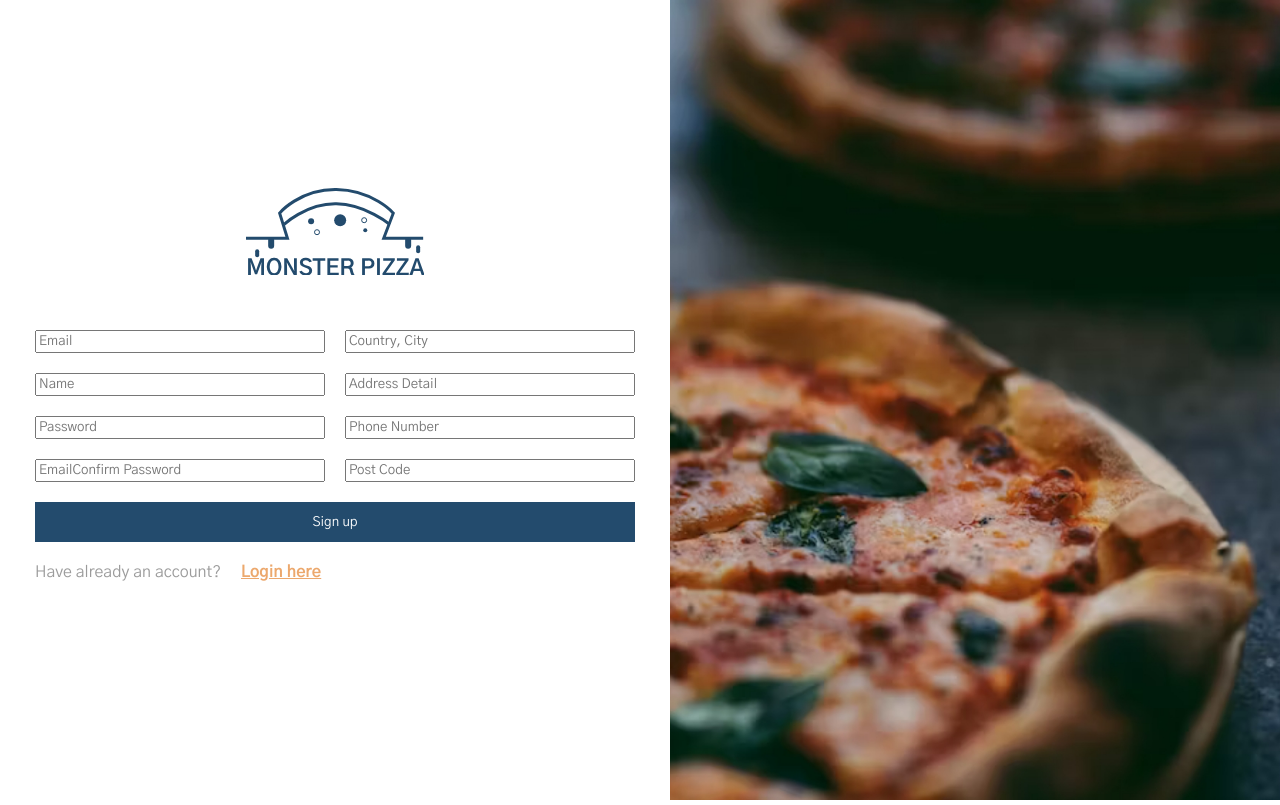
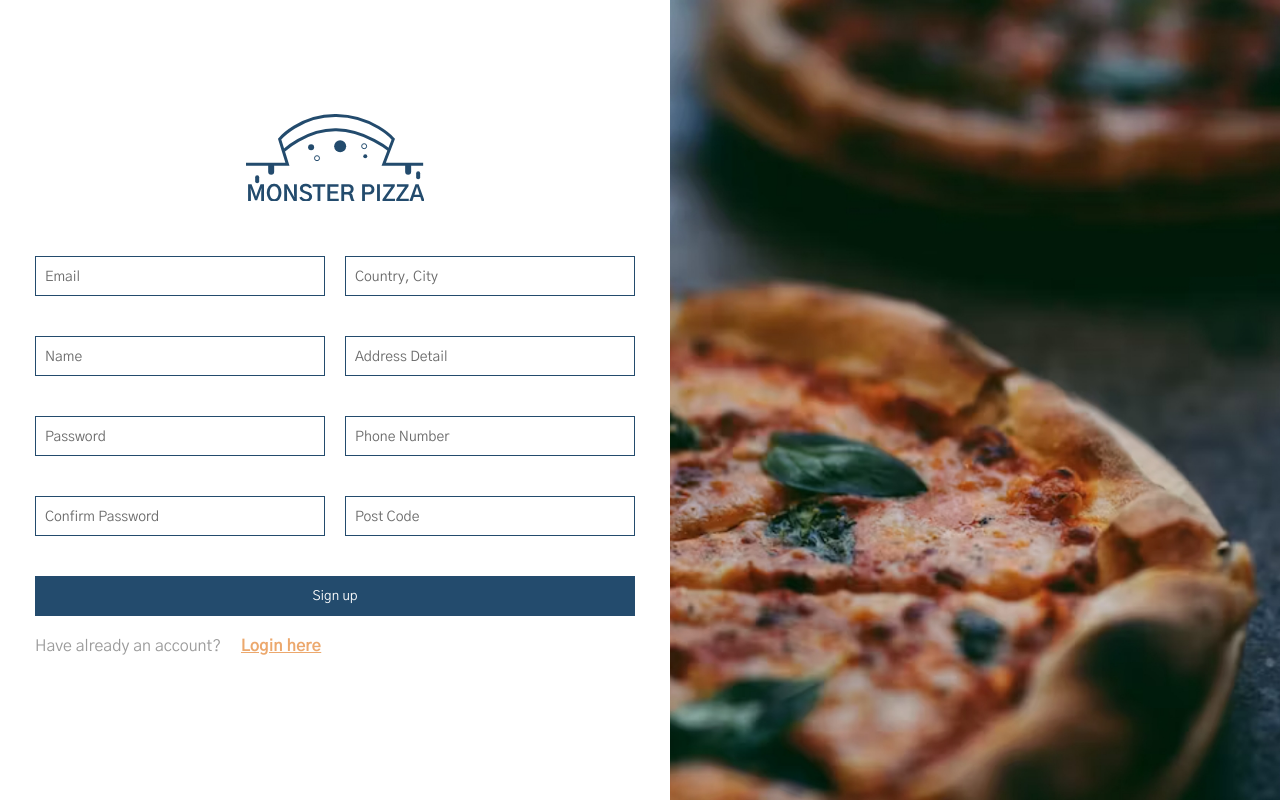
Before and after one commit to cheonjp/pizza, a React (Vite) app: page /register in a window 1280 px wide. Built offline with nearby package versions, Linux system fonts and the light colour scheme.

Commit message:
setting register validation

```diff
--- a/src/assets/components/input/Input.jsx
+++ b/src/assets/components/input/Input.jsx
@@ -10,6 +10,10 @@ function Input(props) {
         e.target.value === "" ? setLabelMove(false) : null
         setFocusing(true)
     }
+    const focus = ()=>{
+      // setFocusing(true)
+      setLabelMove(true)
+    }
   return (
     <div className='inputContainer'>
         <label className={labelMove ? "labelActive" : null}>{label}</label>
@@ -18,7 +22,7 @@ function Input(props) {
         type={type}
         {...inputProps}
         className="input"
-        onFocus={()=> setLabelMove(true)}
+        onFocus={focus}
         onBlur={blur}
         focusing={focusing.toString()}
          />
--- a/src/assets/components/input/input.scss
+++ b/src/assets/components/input/input.scss
@@ -8,6 +8,7 @@
         position:absolute;
         left:10px;
         transition:.3s;
+        font-size: 14px;
     }
     .labelActive{
         bottom:60px !important;
@@ -37,4 +38,5 @@
     .input:invalid[focusing="true"]+span{
         display:block;
     }
+
 }
--- /dev/null
+++ b/src/assets/components/submitBtn/SubmitBtn.jsx
@@ -0,0 +1,11 @@
+import React, { useState } from 'react'
+import "./submitBtn.scss"
+import {ImSpinner8} from "react-icons/im"
+
+function SubmitBtn({text,refer}) {
+  return (
+        <button ref={refer} className='submit' type="submit">{text} <ImSpinner8/></button>
+  )
+}
+
+export default SubmitBtn
--- /dev/null
+++ b/src/assets/components/submitBtn/submitBtn.scss
@@ -0,0 +1,32 @@
+@import "../../../common.scss";
+
+.submit{
+    background-color: $color2;
+    border:none;
+    outline: none;
+    width:100%;
+    color:white;
+    padding:10px;
+    height:40px;
+    cursor: pointer;
+    display:flex;
+    align-items: center;
+    justify-content: center;
+    gap:15px;
+    svg{
+        font-size: 20px;
+        display:none;
+        animation: spinner 1.3s infinite forwards
+    }
+    @keyframes spinner {
+        from{
+            transform: rotate(0deg);
+        }
+        to{
+            transform: rotate(360deg);
+        }
+    }
+    &.spinner svg{
+        display:block;
+    }
+}
--- a/src/assets/pages/login/Login.jsx
+++ b/src/assets/pages/login/Login.jsx
@@ -38,6 +38,7 @@ function Login() {
 
     const onChange =(e)=>{
         setValues({...values, [e.target.name]:e.target.value})
+        console.log(values)
     }
   return (
     <div className='login'>
--- a/src/assets/pages/register/Register.jsx
+++ b/src/assets/pages/register/Register.jsx
@@ -1,58 +1,138 @@
-import React, { useState } from 'react'
+import React, { useRef, useState } from 'react'
 import "./register.scss"
 import { ReactComponent as IconLogo } from "../../svg/logo_blue.svg"
 import { Link, useNavigate, useNavigation } from 'react-router-dom'
 import instance from '../../../axios'
+import Input from '../../components/input/Input'
+import SubmitBtn from '../../components/submitBtn/SubmitBtn'
 
 function Register() {
 
-    const [message,setMessage]=useState("")
+    const [sameEmail, setSameEmail] = useState(false)
+    const [data,setData]=useState(null)
+    const [loading,setLoading]=useState(null)
+
+    const submitBtn = useRef()
+
+    const emailErrorMessage = sameEmail ? "This email is already registered" : "This is not email pattern"
+    const emailPattern = sameEmail ? "" : "[a-zA-Z0-9]+[@][a-zA-Z0-9]+[.]+[a-zA-Z]+[.]*[a-zA-Z]*"
+
+    const [values, setValues] = useState(
+        {
+            username: "",
+            email: "",
+            password: "",
+            phone: "",
+            address: "",
+            city: "",
+            postCode: "",
+        },
+    )
+
+
+    const leftInputs = [
+
+        {
+            id: '1',
+            name: "email",
+            label: "Email",
+            type: "text",
+            // errorMessage: "This is not email pattern.",
+            errorMessage: emailErrorMessage,
+            required: true,
+            // pattern: "[a-zA-Z0-9]+[@][a-zA-Z0-9]+[.]+[a-zA-Z]+[.]*[a-zA-Z]*",
+            pattern: emailPattern,
+        },
+        {
+            id: '2',
+            name: "username",
+            label: "Name",
+            type: "text",
+            errorMessage: "number and special character not acceptable.",
+            required: true,
+            pattern: "[a-zA-Zㄱ-ㅎㅏ-ㅣ가-힣 ]+",
+
+        },
+        {
+            id: '3',
+            name: "password",
+            label: "Password",
+            type: "password",
+            errorMessage: "at least 8 character, 1 upper and lower case.",
+            required: true,
+            pattern: "(?=.*\d)(?=.*[a-z])(?=.*[A-Z]).{8,}"
+        },
+        {
+            id: '4',
+            name: "confirmPassword",
+            label: "Confirm Password",
+            type: "password",
+            errorMessage: "Password is not matched.",
+            required: true,
+            pattern: values.password
+        },
+
+    ]
+    const rightInputs = [
+
+        {
+            id: '5',
+            name: "city",
+            label: "Country, City",
+            type: "text",
+            errorMessage: "Please fill this in.",
+            required: true
+        },
+        {
+            id: '6',
+            name: "address",
+            label: "Address Detail",
+            type: "text",
+            errorMessage: "Please fill this in.",
+            required: true
+        },
+        {
+            id: '7',
+            name: "phone",
+            label: "Phone Number",
+            type: "text",
+            errorMessage: "Must be number.",
+            required: true,
+            pattern: "[+ 0-9 ]+",
+        },
+        {
+            id: '8',
+            name: "postCode",
+            label: "Post Code",
+            type: "text",
+            errorMessage: "Please fill this in",
+            required: true
+        },
+
+    ]
     const navigation = useNavigate()
 
-    const messageTakeDown = setTimeout(()=>{
-        setMessage("")
-    },3000)
+    const onChange = (e) => {
+        setValues({ ...values, [e.target.name]: e.target.value })
+        sameEmail && setSameEmail(false)
+    }
 
-    const registerUser = async (e)=>{
+
+    const registerUser = async (e) => {
         e.preventDefault()
+        submitBtn.current.classList.add("spinner")
+        try {
+            const res = await instance.post("/api/user/register", values)
+            setData(res.data)
+            res.data && submitBtn.current.classList.remove("spinner")
 
-        try {
-            const formData = new FormData(e.currentTarget)
-            const values = Object.fromEntries(formData)
-            const emailValidation = /^\w+([\.-]?\w+)*@\w+([\.-]?\w+)*(\.\w{2,3})+$/
 
-            if(!emailValidation.test(values.email)){
-                messageTakeDown
-                return setMessage("Please fill email in correctly")
-            }
-            const passwordValidation =/^(?=.*[A-Za-z])(?=.*\d)(?=.*[@$!%*#?&])[A-Za-z\d@$!%*#?&]{8,}$/
-            if(!passwordValidation.test(values.password)){
-                messageTakeDown
-               return setMessage("Password must be minimum eight characters at least 1 letter and 1 number, 1 special character")
-            }
-            if(values.password !== values.confirmPassword){
-                messageTakeDown
-               return setMessage("password is not matched!")
+        } catch (error) {
+            if (error.response.status === 401) {
+                setSameEmail(true)
+                submitBtn.current.classList.remove("spinner")
             }
 
-            const formValue = [...formData.values()]
-            if(formValue.includes("")){
-                messageTakeDown
-                return setMessage("Please fill the forms out")
-            }
-            const phoneNumberValidation = /[0-9]/
-            if(!phoneNumberValidation.test(Number(values.phone))){
-                messageTakeDown
-                return setMessage("Phone number must be written by only number")
-
-            }
-            const res = await instance.post("/api/user/register",values)
-            setMessage(res.data)
-            navigation("/login")
-        } catch (error) {
-            console.log(error)
-            setTimeout(()=> setMessage(""),3000)
-            setMessage(error.response.data)
         }
     }
     return (
@@ -63,19 +143,25 @@ function Register() {
                     <form onSubmit={registerUser}>
                         <div className="formContainer">
                             <div className="leftForm">
-                                <input type="text" placeholder='Email' name="email" className='input' />
-                                <input type="text" placeholder='Name' name="username" className='input' />
-                                <input type="password" placeholder='Password' name="password" className='input' />
-                                <input type="password" placeholder='EmailConfirm Password' name="confirmPassword" className='input' />
+                                {leftInputs.map(input => {
+                                    return (
+                                            <Input onChange={onChange} key={input.id} label={input.label} value={input.value} {...input} />
+                                    )
+                                }
+                                )
+                                }
                             </div>
                             <div className="rightForm">
-                                <input type="text" placeholder='Country, City' name="city" className='input' />
-                                <input type="text" placeholder='Address Detail' name="address" className='input' />
-                                <input type="text" placeholder='Phone Number' name="phone" className='input' />
-                                <input type="text" placeholder='Post Code' name="postCode" className='input' />
+                                {rightInputs.map(input => {
+                                    return (
+                                        <Input onChange={onChange} key={input.id} label={input.label} value={input.value} {...input} />
+                                    )
+                                }
+                                )
+                                }
                             </div>
                         </div>
-                        <button className='submit' type="submit">Sign up</button>
+                        <SubmitBtn text={"Sign up"} refer={submitBtn}/>
                         <div className="signUp">
                             <span>Have already an account?</span>
                             <Link to="/login">Login here</Link>
@@ -86,8 +172,6 @@ function Register() {
             <div className="right">
                 <img src="/public/img/register.jpg" alt="" />
             </div>
-            {message ? <p className='alert'>{message}</p> : null}
-            {console.log(message)}
         </div>
     )
 }
--- a/src/common.scss
+++ b/src/common.scss
@@ -34,16 +34,7 @@ h1{
 }
 
 
-.submit{
-    background-color: $color2;
-    border:none;
-    outline: none;
-    width:100%;
-    color:white;
-    padding:10px;
-    height:40px;
-    cursor: pointer;
-}
+
 .alert{
     padding:40px 50px;
     background-color: $color1;
```
Also changed, not shown: src/assets/components/submitSuccess/SubmitSuccess.jsx (added, +10 -0 lines), src/assets/components/submitSuccess/submitSuccess.scss (added).
